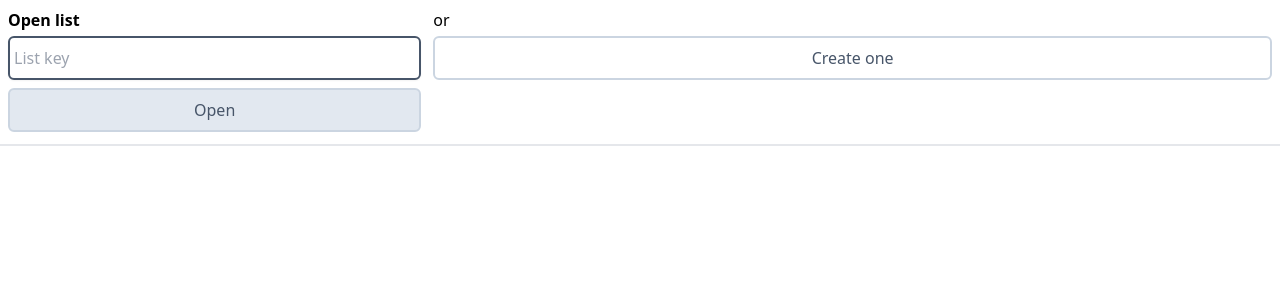
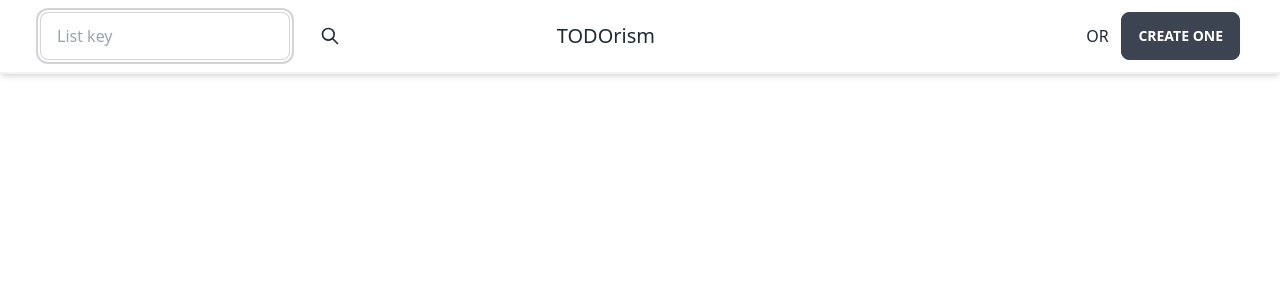
Before and after one commit to slimcandy/todorism, a React (Create React App) app: page / in a window 1280 px wide. Shown: the top 300 px of the page. Built offline with nearby package versions, Linux system fonts and the light colour scheme.

Commit message:
Add daisyUI and style header

```diff
--- a/package.json
+++ b/package.json
@@ -13,6 +13,7 @@
     "@types/react-dom": "^18.0.4",
     "axios": "^0.27.2",
     "bootstrap": "^5.1.3",
+    "daisyui": "^2.15.2",
     "react": "^18.1.0",
     "react-dom": "^18.1.0",
     "react-redux": "^8.0.1",
--- a/src/components/CreateForm/CreateForm.tsx
+++ b/src/components/CreateForm/CreateForm.tsx
@@ -2,7 +2,6 @@ import React, { useEffect, useRef, useState } from "react";
 import { useDispatch } from "react-redux";
 import { addItem } from "../../store/store";
 import { Item } from "../../store/types";
-import { Button, Input } from "../../ui";
 
 const CreateForm = () => {
   const dispatch = useDispatch();
@@ -41,28 +40,30 @@ const CreateForm = () => {
       <label htmlFor="title" className="sr-only">
         Title
       </label>
-      <Input
+      <input
         ref={itemRef}
         id="title"
         type="text"
         value={itemTitle}
         onChange={handleTitleChange}
         placeholder="Milk"
-        className="mr-2"
+        className="input w-full max-w-xs"
       />
       <label htmlFor="amount" className="sr-only">
         Amount
       </label>
-      <Input
+      <input
         type="number"
         name="amount"
         id="amount"
         placeholder="42"
         value={itemAmount}
         onChange={handleAmountChange}
-        className="mr-2 w-16"
+        className="input w-full max-w-xs"
       />
-      <Button type="submit">➕ Add</Button>
+      <button type="submit" className="btn">
+        ➕ Add
+      </button>
     </form>
   );
 };
--- a/src/components/FindForm/FindForm.tsx
+++ b/src/components/FindForm/FindForm.tsx
@@ -2,7 +2,6 @@ import React, { useEffect, useState } from "react";
 import { useDispatch } from "react-redux";
 import { setList } from "../../store/store";
 import { List } from "../../store/types";
-import { Button, Input } from "../../ui";
 import { pullLocalStorage, pushLocalStorage } from "../../utils/localStorage";
 import { getStorageList } from "../../utils/storage";
 
@@ -39,24 +38,44 @@ const FindForm = () => {
   }, []);
 
   return (
-    <form onSubmit={handleFormSubmit} className="flex flex-col">
+    <>
+      <form onSubmit={handleFormSubmit} className="grid grid-cols-2 gap-4">
         <label htmlFor="key" className="sr-only">
           List key
         </label>
-      <Input
+        <input
           type="text"
           placeholder="List key"
           id="key"
           value={key}
           onChange={handleKeyChange}
           autoFocus={true}
-        className="my-1"
+          className="input input-bordered w-full max-w-xs"
         />
-      <Button className="my-1" variant="primary">
-        Open
-      </Button>
-      {listNotFound && <small>Cannot find list. Try different key.</small>}
+        <button className="btn btn-ghost btn-circle">
+          <span className="sr-only">Open</span>
+          <svg
+            xmlns="http://www.w3.org/2000/svg"
+            className="h-5 w-5"
+            fill="none"
+            viewBox="0 0 24 24"
+            stroke="currentColor"
+          >
+            <path
+              stroke-linecap="round"
+              stroke-linejoin="round"
+              stroke-width="2"
+              d="M21 21l-6-6m2-5a7 7 0 11-14 0 7 7 0 0114 0z"
+            />
+          </svg>
+        </button>
       </form>
+      {listNotFound && (
+        <div className="alert shadow-lg">
+          Cannot find list. Try different key.
+        </div>
+      )}
+    </>
   );
 };
 
--- a/src/components/List/List.tsx
+++ b/src/components/List/List.tsx
@@ -1,6 +1,5 @@
 import { useDispatch, useSelector } from "react-redux";
 import { listSelector, removeItem, toggleItem } from "../../store/store";
-import { Button, Input } from "../../ui";
 
 const List = () => {
   const list = useSelector(listSelector);
@@ -21,26 +20,27 @@ const List = () => {
     <ol>
       {list.items.map((item) => (
         <li key={item.id + item.title}>
-          <form className="grid grid-cols-4 w-60 justify-items-center">
-            <Input
+          <form className="grid grid-cols-4 w-60 justify-items-center ">
+            <input
               type="checkbox"
               name={item.title}
               id={String(item.id)}
               checked={item.checked}
               onChange={handleOnChange}
-              className="py-4"
+              className="input w-full max-w-xs"
             />
             <label htmlFor={`check-${item.title}`} className="font-thin">
               {item.title} - <small>{item.amount}</small>
             </label>
-            <Button
+            <button
               onClick={(event: React.MouseEvent<HTMLButtonElement>) => {
                 event.preventDefault();
                 handleRemoveItem(item.id);
               }}
+              className="btn"
             >
               ❌ <span className="sr-only">Remove item</span>
-            </Button>
+            </button>
           </form>
         </li>
       ))}
--- a/src/components/Panel/Panel.tsx
+++ b/src/components/Panel/Panel.tsx
@@ -11,9 +11,8 @@ import {
   List,
   PeopleForm,
   PeopleList,
+  CurrentUser,
 } from "../../components";
-import CurrentUser from "../CurrentUser";
-import { Button } from "../../ui";
 
 const Panel = () => {
   const dispatch = useDispatch();
@@ -41,21 +40,22 @@ const Panel = () => {
 
   return (
     <dl>
-      <div className="border-b-2 mb-2 p-2 grid grid-cols-3 gap-3">
-        <div>
-          <dt className="font-bold">Open list</dt>
+      <div className="navbar border-b-2 border-b-base-200 shadow-md px-10">
+        <div className="flex-1">
+          <dt className="sr-only">Open list</dt>
           <dd>
             <FindForm />
           </dd>
         </div>
-        <div className="col-span-2">
-          <dt className="flex flex-col">
-            <span className="pb-1">or</span>
-            <Button onClick={handleOpenForm} className="w-full">
-              Create one
-            </Button>
-          </dt>
+        <div className="flex-1 normal-case text-xl">
+          TODO<span className="font-thin">rism</span>
         </div>
+        <dt className="flex-none">
+          <div className="divider divider-horizontal flex-1">OR</div>
+          <button onClick={handleOpenForm} className="btn">
+            Create one
+          </button>
+        </dt>
       </div>
       {list && (
         <dd className="p-2">
@@ -75,8 +75,12 @@ const Panel = () => {
             </legend>
             <CreateForm />
             <List />
-            <Button onClick={handleClearList}>Remove list</Button>
-            <Button onClick={handleSaveList}>Save list</Button>
+            <button onClick={handleClearList} className="btn">
+              Remove list
+            </button>
+            <button onClick={handleSaveList} className="btn">
+              Save list
+            </button>
           </fieldset>
           <fieldset>
             <legend>Assign People</legend>
--- a/src/ui/Button/Button.tsx
+++ /dev/null
@@ -1,33 +0,0 @@
-import { ButtonHTMLAttributes } from "react";
-
-export interface IButtonProps {
-  readonly variant?: "primary" | "secondary";
-  readonly children: React.ReactNode;
-  readonly type?: ButtonHTMLAttributes<HTMLButtonElement>["type"];
-  readonly className?: ButtonHTMLAttributes<HTMLButtonElement>["className"];
-  readonly onClick?: ButtonHTMLAttributes<HTMLButtonElement>["onClick"];
-}
-
-const Button = ({
-  variant = "secondary",
-  children,
-  type = "button",
-  className = "",
-  onClick,
-}: IButtonProps) => {
-  return (
-    <button
-      onClick={onClick}
-      type={type}
-      className={`text-slate-600 hover:text-slate-700 rounded-md py-2 px-1.5 focus:shadow-sm border-2 focus:border-slate-600 border-slate-300 hover:border-slate-400 focus:outline-none  ${
-        variant === "primary"
-          ? "bg-slate-200 hover:bg-slate-300 focus:bg-gray-400 focus:text-white"
-          : "bg-white hover:bg-slate-100 focus:bg-gray-200"
-      } ${className}`}
-    >
-      {children}
-    </button>
-  );
-};
-
-export default Button;
--- a/src/ui/Button/index.ts
+++ /dev/null
@@ -1 +0,0 @@
-export { default } from "./Button";
--- a/src/ui/Input/Input.tsx
+++ /dev/null
@@ -1,48 +0,0 @@
-import { InputHTMLAttributes } from "react";
-
-export interface IInputProps {
-  readonly type?: InputHTMLAttributes<HTMLInputElement>["type"];
-  readonly placeholder?: InputHTMLAttributes<HTMLInputElement>["placeholder"];
-  readonly id?: InputHTMLAttributes<HTMLInputElement>["id"];
-  readonly value?: InputHTMLAttributes<HTMLInputElement>["value"];
-  readonly onChange?: InputHTMLAttributes<HTMLInputElement>["onChange"];
-  readonly autoFocus?: InputHTMLAttributes<HTMLInputElement>["autoFocus"];
-  readonly className?: InputHTMLAttributes<HTMLInputElement>["className"];
-  readonly name?: InputHTMLAttributes<HTMLInputElement>["name"];
-  readonly checked?: InputHTMLAttributes<HTMLInputElement>["checked"];
-  readonly ref?: React.Ref<HTMLInputElement>;
-}
-
-const Input = ({
-  type,
-  placeholder,
-  id,
-  value,
-  onChange,
-  autoFocus,
-  className,
-  name,
-  ref,
-  checked,
-}: IInputProps) => {
-  return (
-    <input
-      ref={ref}
-      type={type}
-      placeholder={placeholder}
-      id={id}
-      value={value}
-      onChange={onChange}
-      autoFocus={autoFocus}
-      name={name}
-      checked={checked}
-      className={`text-slate-600 hover:text-slate-700 rounded-md py-2 px-1 focus:shadow-sm border-2 border-slate-300 hover:border-slate-400 focus:outline-none focus:border-slate-600 ${
-        type === "checkbox"
-          ? "appearance-none h-4 w-4 p-2 mx-2 rounded-full checked:bg-blue-400 checked:border-blue-500 focus:border-blue-800"
-          : ""
-      } ${className}`}
-    />
-  );
-};
-
-export default Input;
--- a/src/ui/Input/index.ts
+++ /dev/null
@@ -1 +0,0 @@
-export { default } from "./Input";
--- a/src/ui/index.ts
+++ /dev/null
@@ -1,2 +0,0 @@
-export { default as Button } from "./Button";
-export { default as Input } from "./Input";
--- a/tailwind.config.js
+++ b/tailwind.config.js
@@ -3,5 +3,5 @@ module.exports = {
   theme: {
     extend: {},
   },
-  plugins: [],
+  plugins: [require("daisyui")],
 };
```
Also changed, not shown: 1 other file (tests, documents, lock files or other folders). Lines whose indentation alone changed are shown as unchanged.
